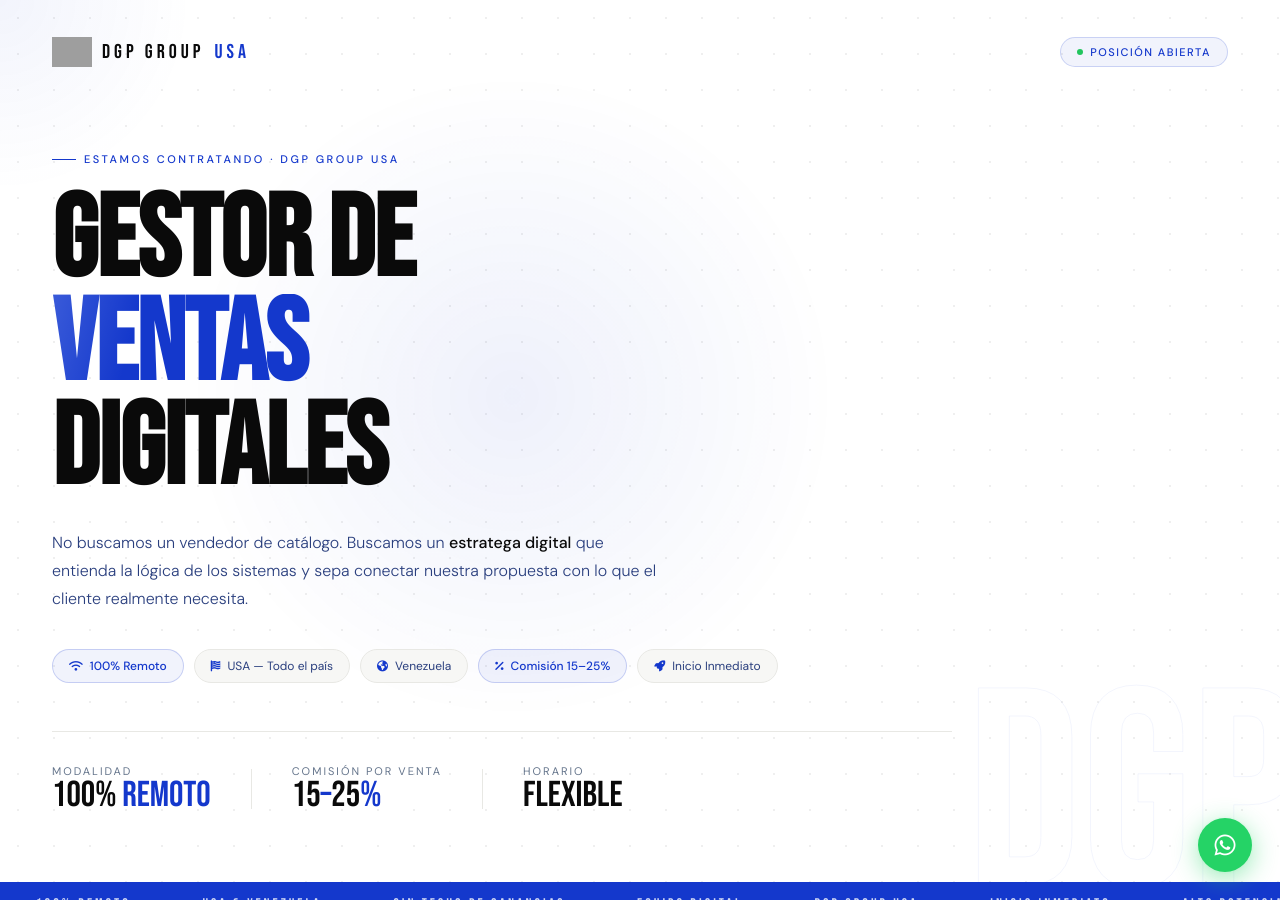
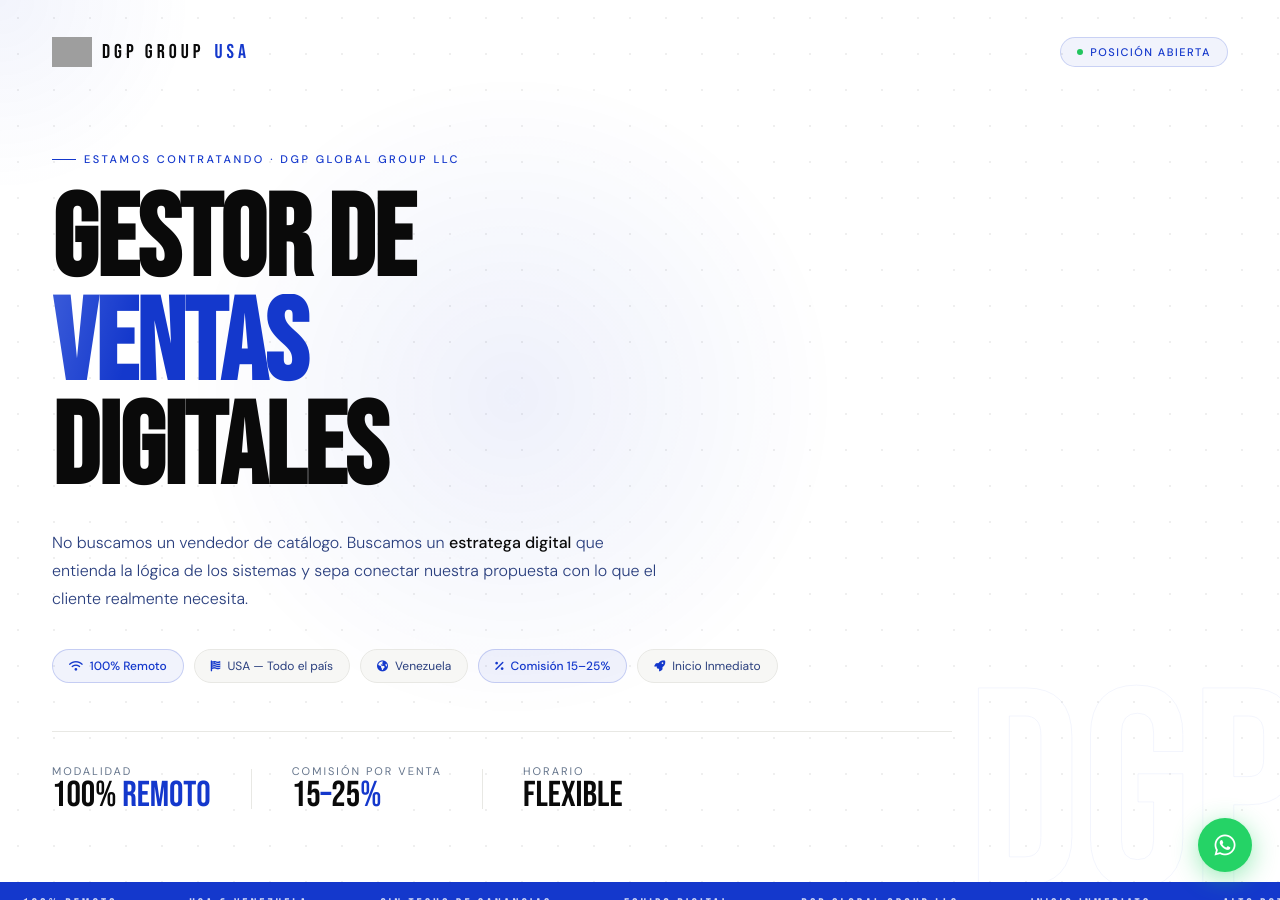
Before and after one commit to quasarworksco/dgpglobal, a Jekyll site: the page empleo.html, which Jekyll copies as it is, in a window 1280 px wide and 900 px high. Built offline with Jekyll 4.4.1, drawn with Linux system fonts in a browser that asks for light colours; some of the changed text lies outside the part shown; grey boxes are pictures that could not be loaded.

Commit message:
Nombre de la empresa: DGP Global Group LLC en pie de página, datos para Google y página de empleo
Co-Authored-By: Claude Opus 5.5 <noreply@anthropic.com>
Claude-Session: https://claude.ai/code/session_01VoYEJNsBSvedof2kGxVZNS

```diff
--- a/_includes/footer.html
+++ b/_includes/footer.html
@@ -71,7 +71,7 @@
 
     <div class="footer-bottom">
       <div class="footer-copy">
-        © 2026 <span>DGP Global Group</span> · {% if page.lang == 'es' %}<span data-es>Todos los derechos reservados</span>{% endif %}{% if page.lang == 'en' %}<span data-en>All rights reserved</span>{% endif %}
+        © 2026 <span>DGP Global Group LLC</span> · {% if page.lang == 'es' %}<span data-es>Todos los derechos reservados</span>{% endif %}{% if page.lang == 'en' %}<span data-en>All rights reserved</span>{% endif %}
       </div>
       <div class="footer-bottom-links">
         {% if page.lang == 'es' %}<a href="{{ site.data.routes.privacy.es }}" class="footer-bottom-link" data-es>Política de Privacidad</a>{% endif %}
--- a/_includes/schema.html
+++ b/_includes/schema.html
@@ -7,7 +7,8 @@
       "@type": ["LocalBusiness", "ProfessionalService"],
       "@id": "https://dgpglobalgroup.com/#business",
       "name": "DGP Global Group",
-      "alternateName": ["DGP Group USA", "DGP Global"],
+      "legalName": "DGP Global Group LLC",
+      "alternateName": ["DGP Global Group LLC", "DGP Group USA", "DGP Global"],
       "description": "Bilingual web design and digital marketing agency in Florida. Specialists in professional websites, graphic design, social media management, branding packages and custom systems for small businesses. Serving clients since 2019.",
       "slogan": "We grow your business online.",
       "foundingDate": "2019",
--- a/empleo.html
+++ b/empleo.html
@@ -3,20 +3,20 @@
 <head>
 <meta charset="UTF-8">
 <meta name="viewport" content="width=device-width, initial-scale=1.0">
-<title>Se Busca Gestor de Ventas Digitales · DGP Group USA</title>
-<meta name="description" content="Únete al equipo comercial de DGP Group USA. Posición remota abierta para USA y Venezuela. Comisiones del 15–25%.">
+<title>Se Busca Gestor de Ventas Digitales · DGP Global Group LLC</title>
+<meta name="description" content="Únete al equipo comercial de DGP Global Group LLC. Posición remota abierta para USA y Venezuela. Comisiones del 15–25%.">
 <meta property="og:type" content="website">
 <meta property="og:url" content="https://dgpglobalgroup.com/empleo.html">
 <meta property="og:site_name" content="DGP Global Group">
-<meta property="og:title" content="Se Busca Gestor de Ventas Digitales · DGP Group USA">
-<meta property="og:description" content="Únete al equipo comercial de DGP Group USA. Posición remota abierta para USA y Venezuela. Comisiones del 15–25%.">
+<meta property="og:title" content="Se Busca Gestor de Ventas Digitales · DGP Global Group LLC">
+<meta property="og:description" content="Únete al equipo comercial de DGP Global Group LLC. Posición remota abierta para USA y Venezuela. Comisiones del 15–25%.">
 <meta property="og:image" content="https://dgpglobalgroup.com/assets/og/home-es.jpg">
 <meta property="og:image:width" content="1200">
 <meta property="og:image:height" content="630">
 <meta property="og:locale" content="es_US">
 <meta name="twitter:card" content="summary_large_image">
-<meta name="twitter:title" content="Se Busca Gestor de Ventas Digitales · DGP Group USA">
-<meta name="twitter:description" content="Únete al equipo comercial de DGP Group USA. Posición remota abierta para USA y Venezuela. Comisiones del 15–25%.">
+<meta name="twitter:title" content="Se Busca Gestor de Ventas Digitales · DGP Global Group LLC">
+<meta name="twitter:description" content="Únete al equipo comercial de DGP Global Group LLC. Posición remota abierta para USA y Venezuela. Comisiones del 15–25%.">
 <meta name="twitter:image" content="https://dgpglobalgroup.com/assets/og/home-es.jpg">
 <link rel="preconnect" href="https://fonts.googleapis.com">
 <link rel="preconnect" href="https://fonts.gstatic.com" crossorigin>
@@ -267,7 +267,7 @@ footer::before{content:'';position:absolute;inset:0;background-image:radial-grad
 <!-- NAV -->
 <nav>
   <a href="https://dgpgroup.us" class="logo">
-    <img src="https://drive.google.com/thumbnail?id=1ttCWtKOBYkVC8C7b70BFiWdJtD2RcP_9&sz=w200" alt="DGP Group USA">
+    <img src="https://drive.google.com/thumbnail?id=1ttCWtKOBYkVC8C7b70BFiWdJtD2RcP_9&sz=w200" alt="DGP Global Group LLC">
     DGP GROUP <span>USA</span>
   </a>
   <div class="nav-tag"><span class="dot-live"></span>Posición Abierta</div>
@@ -278,7 +278,7 @@ footer::before{content:'';position:absolute;inset:0;background-image:radial-grad
   <div class="hero-glow"></div>
   <div class="hero-bg-word">DGP</div>
   <div class="hero-inner">
-    <div class="eyebrow">Estamos Contratando · DGP Group USA</div>
+    <div class="eyebrow">Estamos Contratando · DGP Global Group LLC</div>
     <h1 class="hero-title">
       GESTOR DE<br><span class="shine">VENTAS</span>DIGITALES
     </h1>
@@ -317,11 +317,11 @@ footer::before{content:'';position:absolute;inset:0;background-image:radial-grad
     <span class="ticker-item">Alto Potencial</span><span class="ticker-item">15–25% por Venta</span>
     <span class="ticker-item">100% Remoto</span><span class="ticker-item">USA & Venezuela</span>
     <span class="ticker-item">Sin Techo de Ganancias</span><span class="ticker-item">Equipo Digital</span>
-    <span class="ticker-item">DGP Group USA</span><span class="ticker-item">Inicio Inmediato</span>
+    <span class="ticker-item">DGP Global Group LLC</span><span class="ticker-item">Inicio Inmediato</span>
     <span class="ticker-item">Alto Potencial</span><span class="ticker-item">15–25% por Venta</span>
     <span class="ticker-item">100% Remoto</span><span class="ticker-item">USA & Venezuela</span>
     <span class="ticker-item">Sin Techo de Ganancias</span><span class="ticker-item">Equipo Digital</span>
-    <span class="ticker-item">DGP Group USA</span><span class="ticker-item">Inicio Inmediato</span>
+    <span class="ticker-item">DGP Global Group LLC</span><span class="ticker-item">Inicio Inmediato</span>
   </div>
 </div>
 
```
